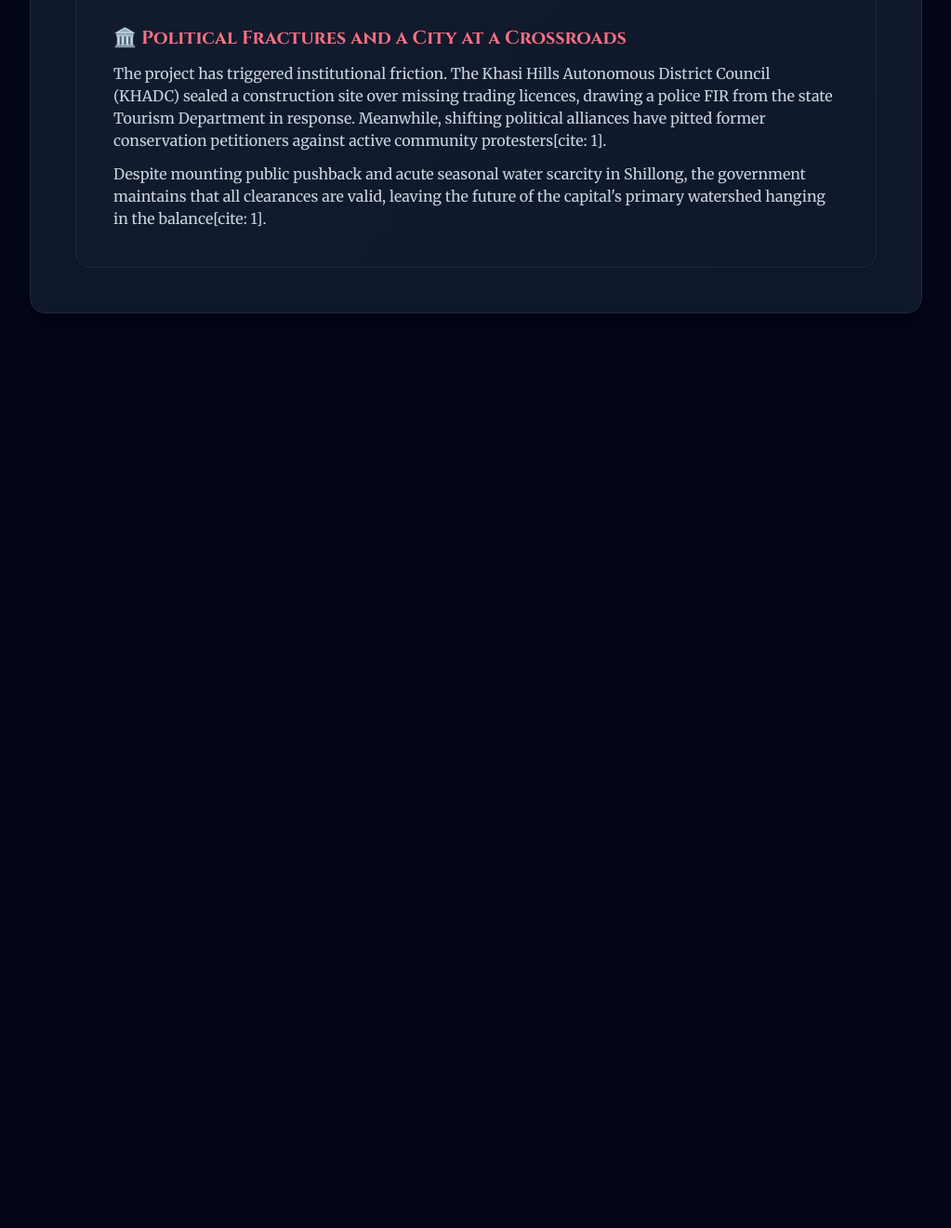
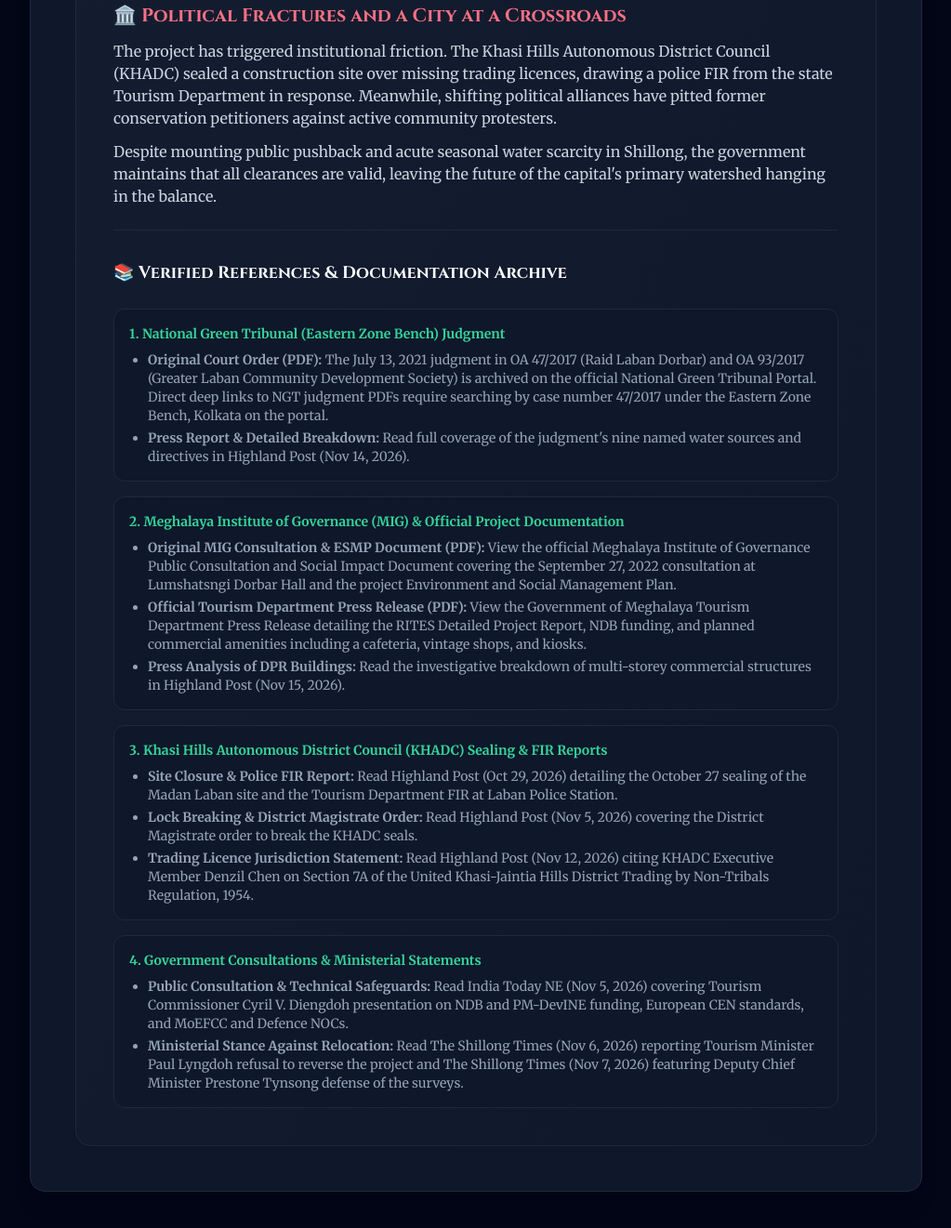
Before and after one commit to Maxxmeghalayaphilharmonicsociety/Shillong-City-Decongestion, a plain HTML site: page index.html in a window 1280 px wide. Shown: the part 1613-2934 px from the top of the page at 93% size, without its empty margins (128-1151 px from the left). Before the commit the page ends 1998 px from the top, so only its background shows below. Drawn offline with nearby package versions, Linux system fonts and the light colour scheme.

Commit message:
Update index.html

```diff
--- a/index.html
+++ b/index.html
@@ -155,7 +155,7 @@
 
                 <div class="font-serif text-slate-700 dark:text-slate-300 space-y-6 text-sm sm:text-base leading-relaxed bg-gradient-to-br from-slate-50 to-emerald-50/30 dark:from-slate-800/40 dark:to-slate-900 p-6 sm:p-10 rounded-2xl border border-slate-200 dark:border-slate-800 shadow-sm">
                     <p>
-                        Rising above the congested streets of Meghalaya’s capital, the north-facing slopes of Shillong Peak, known locally as Ka Dymmiew (the forest where sunlight rarely reaches the ground), have long functioned as the city’s silent lifeline. Beneath its dense canopy lie nine perennial and seasonal streams, including Um Jasai, Um Sohkhlur, and Wah Risa, which feed the drinking water supply for Greater Laban, Shillong city, and the Umiam reservoir downstream[cite: 1, 2].
+                        Rising above the congested streets of Meghalaya’s capital, the north-facing slopes of Shillong Peak, known locally as Ka Dymmiew (the forest where sunlight rarely reaches the ground), have long functioned as the city’s silent lifeline. Beneath its dense canopy lie nine perennial and seasonal streams, including Um Jasai, Um Sohkhlur, and Wah Risa, which feed the drinking water supply for Greater Laban, Shillong city, and the Umiam reservoir downstream.
                     </p>
                     <p>
                         Today, that forest is at the center of an escalating environmental, legal, and political standoff. What the Meghalaya government promotes as a ₹151-crore flagship tourism project, the Shillong Peak Ropeway, has been met with sustained street protests, administrative clashes, and accusations that vital environmental safeguards were quietly sidelined to make way for commercial development.
@@ -166,7 +166,7 @@
                             <span>📜 A Protected Forest Left in Legal Limbo</span>
                         </h3>
                         <p>
-                            The roots of the current crisis stretch back twenty-five years. In 2001, the state government officially recognized Lawsohtun as one of Shillong’s last remaining urban lungs, recommending a complete ban on all construction, whether public, private, or military. Yet, for a quarter-century, the area was never formally notified under the Meghalaya Protection of Catchment Areas Act, 1990[cite: 1, 2].
+                            The roots of the current crisis stretch back twenty-five years. In 2001, the state government officially recognized Lawsohtun as one of Shillong’s last remaining urban lungs, recommending a complete ban on all construction, whether public, private, or military. Yet, for a quarter-century, the area was never formally notified under the Meghalaya Protection of Catchment Areas Act, 1990.
                         </p>
                     </div>
 
@@ -175,10 +175,10 @@
                             <span>⚖️ Legal Standoff and Commercial Expansion</span>
                         </h3>
                         <p>
-                            Following a 2021 National Green Tribunal (NGT) order halting a proposed Indian Army housing project, the state was directed to evaluate protecting the zone within four months, a process that remains unresolved. While officials cite the need for landowner consent under the 1990 Act, critics note that similar protections were swiftly applied elsewhere while Lum Shyllong remained exposed[cite: 1].
+                            Following a 2021 National Green Tribunal (NGT) order halting a proposed Indian Army housing project, the state was directed to evaluate protecting the zone within four months, a process that remains unresolved. While officials cite the need for landowner consent under the 1990 Act, critics note that similar protections were swiftly applied elsewhere while Lum Shyllong remained exposed.
                         </p>
                         <p>
-                            The ₹151-crore ropeway project, backed by the New Development Bank and PM-DevINE, bypassed mandatory EIA public hearings due to a 2022 central exemption for aerial ropeways. Although officials frame the 913-metre gondola as low-impact, project blueprints reveal plans for extensive multi-storey terminals, guest rooms, parking for over 300 vehicles, and commercial spaces requiring the felling of 200-plus trees. Local groups, including the Joint Action Committee (JAC), report that a seasonal water source behind the site has already dried up since tree clearing commenced[cite: 1].
+                            The ₹151-crore ropeway project, backed by the New Development Bank and PM-DevINE, bypassed mandatory EIA public hearings due to a 2022 central exemption for aerial ropeways. Although officials frame the 913-metre gondola as low-impact, project blueprints reveal plans for extensive multi-storey terminals, guest rooms, parking for over 300 vehicles, and commercial spaces requiring the felling of 200-plus trees. Local groups, including the Joint Action Committee (JAC), report that a seasonal water source behind the site has already dried up since tree clearing commenced.
                         </p>
                     </div>
 
@@ -187,11 +187,58 @@
                             <span>🏛️ Political Fractures and a City at a Crossroads</span>
                         </h3>
                         <p>
-                            The project has triggered institutional friction. The Khasi Hills Autonomous District Council (KHADC) sealed a construction site over missing trading licences, drawing a police FIR from the state Tourism Department in response. Meanwhile, shifting political alliances have pitted former conservation petitioners against active community protesters[cite: 1].
+                            The project has triggered institutional friction. The Khasi Hills Autonomous District Council (KHADC) sealed a construction site over missing trading licences, drawing a police FIR from the state Tourism Department in response. Meanwhile, shifting political alliances have pitted former conservation petitioners against active community protesters.
                         </p>
                         <p>
-                            Despite mounting public pushback and acute seasonal water scarcity in Shillong, the government maintains that all clearances are valid, leaving the future of the capital's primary watershed hanging in the balance[cite: 1].
+                            Despite mounting public pushback and acute seasonal water scarcity in Shillong, the government maintains that all clearances are valid, leaving the future of the capital's primary watershed hanging in the balance.
                         </p>
+                    </div>
+
+                    <!-- Added References Section -->
+                    <div class="space-y-6 pt-8 mt-8 border-t border-slate-200 dark:border-slate-800 text-xs sm:text-sm">
+                        <h3 class="font-heading text-base sm:text-lg font-bold text-slate-900 dark:text-white flex items-center space-x-2">
+                            <span>📚 Verified References &amp; Documentation Archive</span>
+                        </h3>
+
+                        <div class="space-y-4">
+                            <!-- Ref 1 -->
+                            <div class="p-4 rounded-xl bg-white dark:bg-slate-900 border border-slate-200 dark:border-slate-800 space-y-2">
+                                <strong class="font-bold text-emerald-600 dark:text-emerald-400 block">1. National Green Tribunal (Eastern Zone Bench) Judgment</strong>
+                                <ul class="list-disc pl-5 space-y-1 text-slate-600 dark:text-slate-400">
+                                    <li><strong>Original Court Order (PDF):</strong> The July 13, 2021 judgment in OA 47/2017 (Raid Laban Dorbar) and OA 93/2017 (Greater Laban Community Development Society) is archived on the official National Green Tribunal Portal. Direct deep links to NGT judgment PDFs require searching by case number 47/2017 under the Eastern Zone Bench, Kolkata on the portal.</li>
+                                    <li><strong>Press Report &amp; Detailed Breakdown:</strong> Read full coverage of the judgment's nine named water sources and directives in Highland Post (Nov 14, 2026).</li>
+                                </ul>
+                            </div>
+
+                            <!-- Ref 2 -->
+                            <div class="p-4 rounded-xl bg-white dark:bg-slate-900 border border-slate-200 dark:border-slate-800 space-y-2">
+                                <strong class="font-bold text-emerald-600 dark:text-emerald-400 block">2. Meghalaya Institute of Governance (MIG) &amp; Official Project Documentation</strong>
+                                <ul class="list-disc pl-5 space-y-1 text-slate-600 dark:text-slate-400">
+                                    <li><strong>Original MIG Consultation &amp; ESMP Document (PDF):</strong> View the official Meghalaya Institute of Governance Public Consultation and Social Impact Document covering the September 27, 2022 consultation at Lumshatsngi Dorbar Hall and the project Environment and Social Management Plan.</li>
+                                    <li><strong>Official Tourism Department Press Release (PDF):</strong> View the Government of Meghalaya Tourism Department Press Release detailing the RITES Detailed Project Report, NDB funding, and planned commercial amenities including a cafeteria, vintage shops, and kiosks.</li>
+                                    <li><strong>Press Analysis of DPR Buildings:</strong> Read the investigative breakdown of multi-storey commercial structures in Highland Post (Nov 15, 2026).</li>
+                                </ul>
+                            </div>
+
+                            <!-- Ref 3 -->
+                            <div class="p-4 rounded-xl bg-white dark:bg-slate-900 border border-slate-200 dark:border-slate-800 space-y-2">
+                                <strong class="font-bold text-emerald-600 dark:text-emerald-400 block">3. Khasi Hills Autonomous District Council (KHADC) Sealing &amp; FIR Reports</strong>
+                                <ul class="list-disc pl-5 space-y-1 text-slate-600 dark:text-slate-400">
+                                    <li><strong>Site Closure &amp; Police FIR Report:</strong> Read Highland Post (Oct 29, 2026) detailing the October 27 sealing of the Madan Laban site and the Tourism Department FIR at Laban Police Station.</li>
+                                    <li><strong>Lock Breaking &amp; District Magistrate Order:</strong> Read Highland Post (Nov 5, 2026) covering the District Magistrate order to break the KHADC seals.</li>
+                                    <li><strong>Trading Licence Jurisdiction Statement:</strong> Read Highland Post (Nov 12, 2026) citing KHADC Executive Member Denzil Chen on Section 7A of the United Khasi-Jaintia Hills District Trading by Non-Tribals Regulation, 1954.</li>
+                                </ul>
+                            </div>
+
+                            <!-- Ref 4 -->
+                            <div class="p-4 rounded-xl bg-white dark:bg-slate-900 border border-slate-200 dark:border-slate-800 space-y-2">
+                                <strong class="font-bold text-emerald-600 dark:text-emerald-400 block">4. Government Consultations &amp; Ministerial Statements</strong>
+                                <ul class="list-disc pl-5 space-y-1 text-slate-600 dark:text-slate-400">
+                                    <li><strong>Public Consultation &amp; Technical Safeguards:</strong> Read India Today NE (Nov 5, 2026) covering Tourism Commissioner Cyril V. Diengdoh presentation on NDB and PM-DevINE funding, European CEN standards, and MoEFCC and Defence NOCs.</li>
+                                    <li><strong>Ministerial Stance Against Relocation:</strong> Read The Shillong Times (Nov 6, 2026) reporting Tourism Minister Paul Lyngdoh refusal to reverse the project and The Shillong Times (Nov 7, 2026) featuring Deputy Chief Minister Prestone Tynsong defense of the surveys.</li>
+                                </ul>
+                            </div>
+                        </div>
                     </div>
                 </div>
             </article>
```
